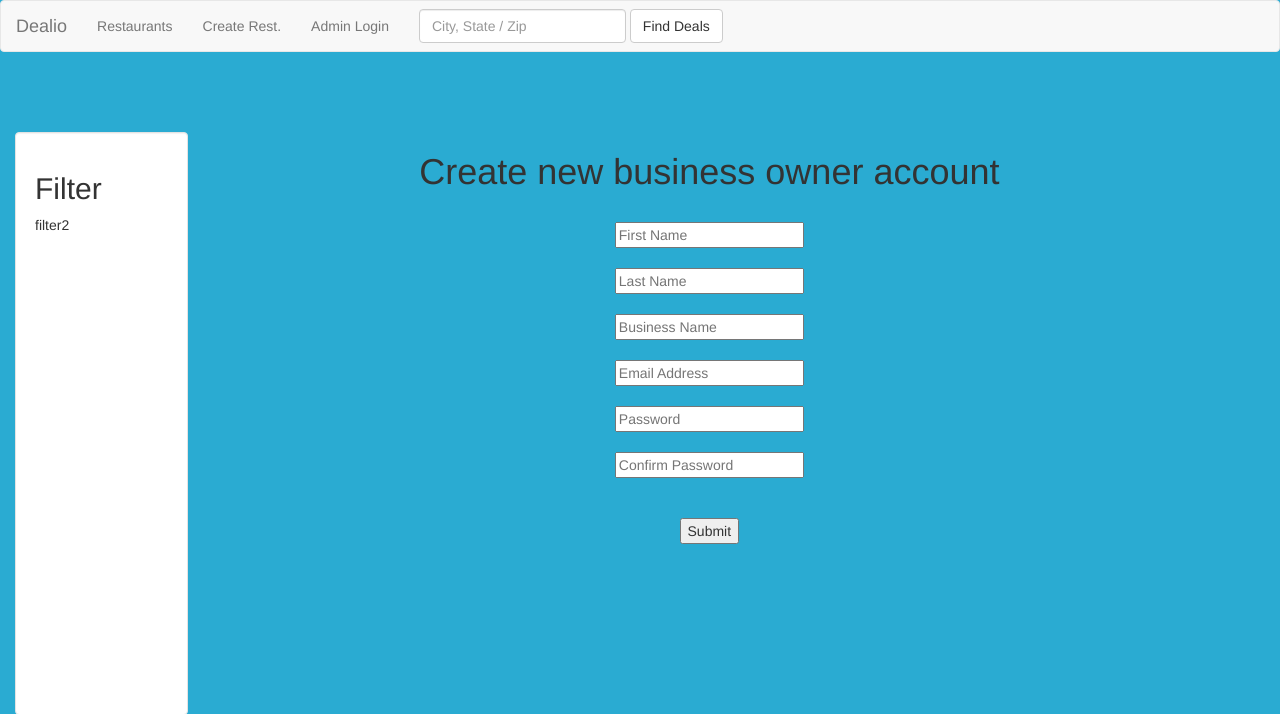
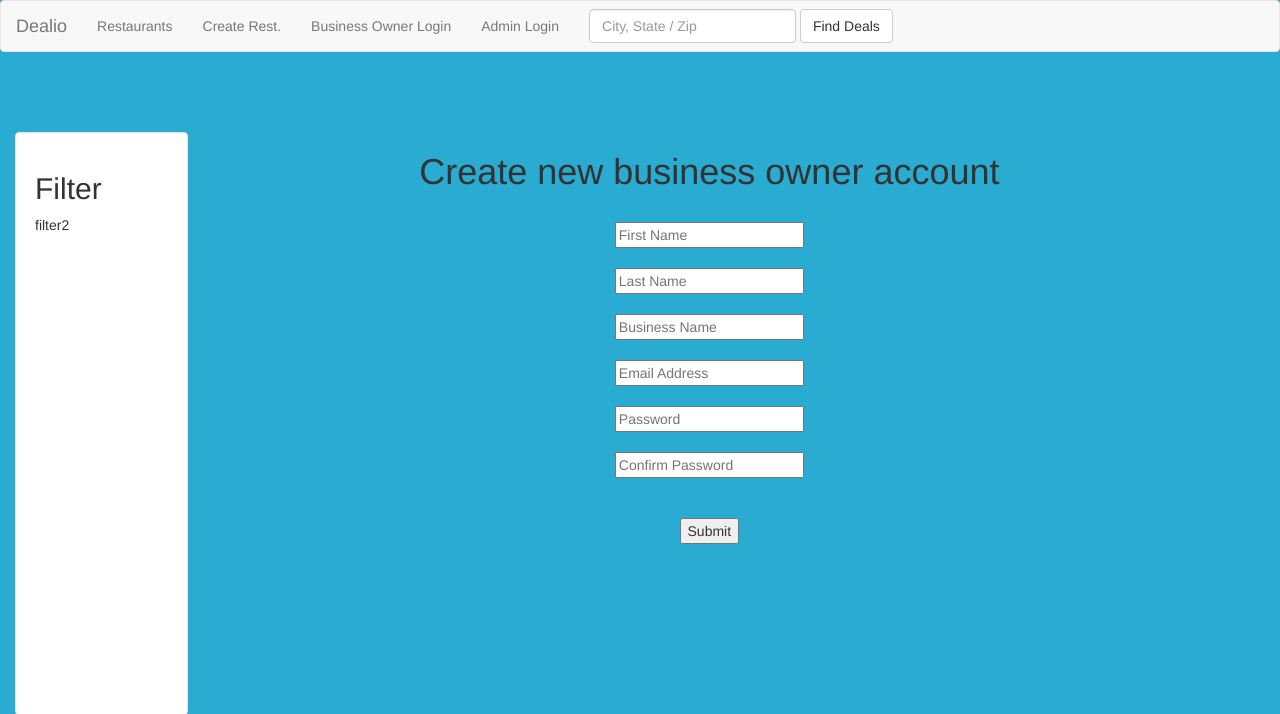
Before and after one commit to thomasrizzo96/Dealio, a Django app: page /ownerLogin in a window 1280 px wide. Shown: the top 714 px of the page. Run offline with Django 3.2, Linux system fonts and the light colour scheme; parts of the project's set-up code (start-up, migrations or seed data) failed here and were passed over; some libraries are stand-ins or nearby versions.

Commit message:
added owner login to the nav bar

```diff
--- a/dealioApp/templates/dealioApp/home.html
+++ b/dealioApp/templates/dealioApp/home.html
@@ -27,6 +27,7 @@
       <ul class="nav navbar-nav">
         <li><a href="/restaurants">Restaurants</a></li>
           <li><a href="{% url 'restaurant-add' %}">Create Rest.</a></li>
+        <li><a href="/ownerLogin">Business Owner Login</a></li>
         <li><a href="/admin">Admin Login</a></li>
       </ul>
       <form class="navbar-form navbar-left">
```
